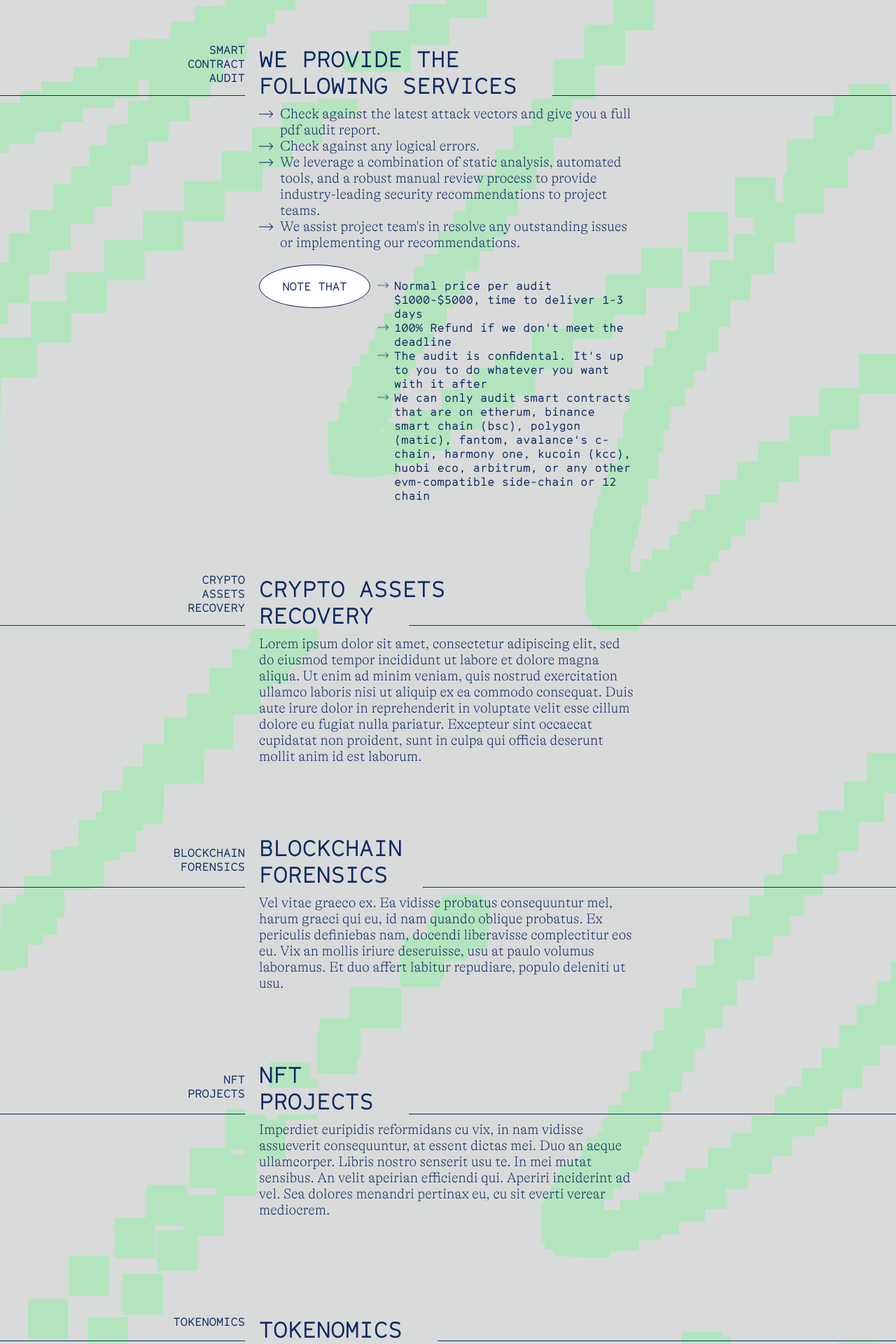
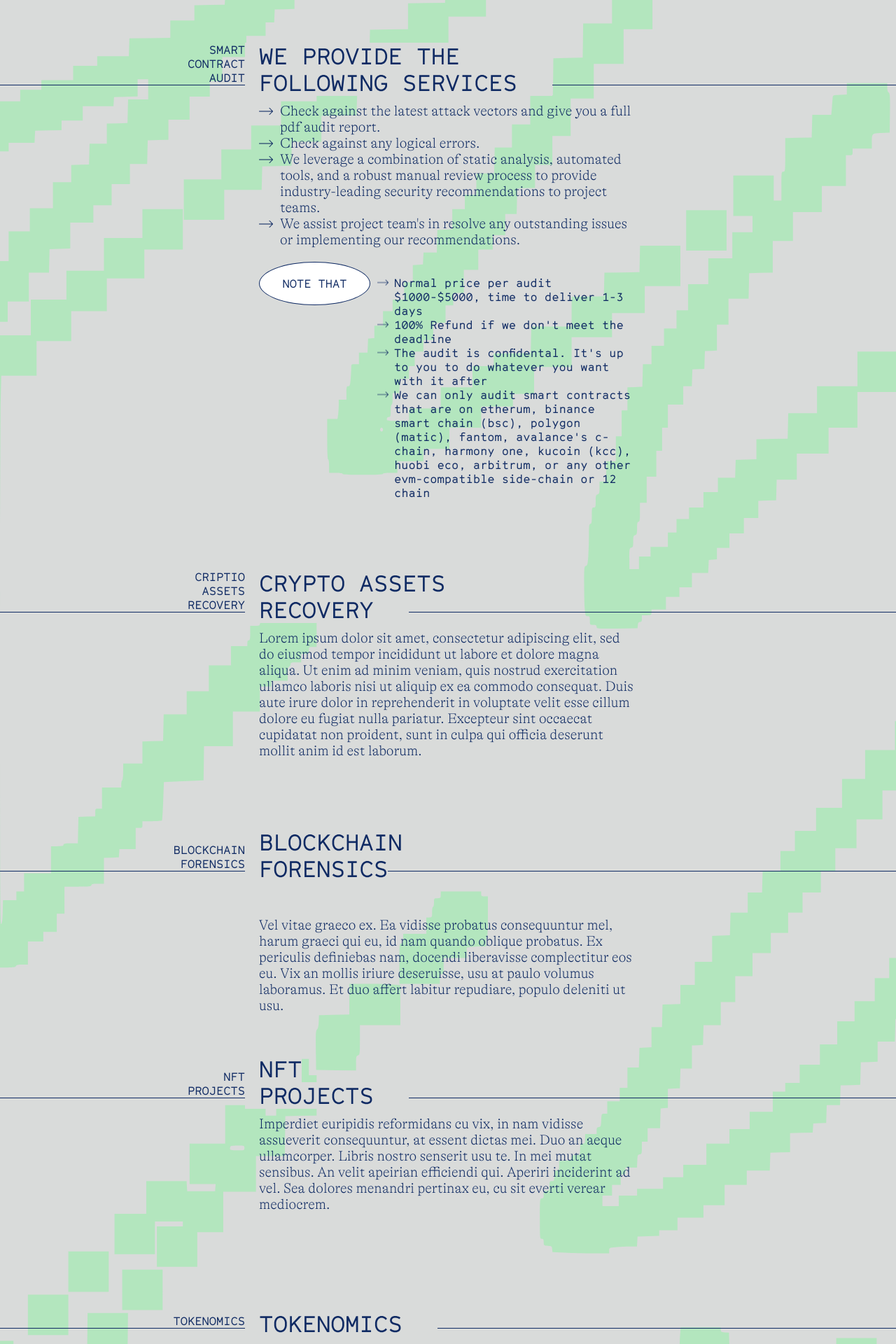
Before and after one commit to unjica/to.wtf, a Vue app: page / in a window 1280 px wide. Shown: the part 680-2600 px from the top of the page at 70% size. Built offline with nearby package versions, Linux system fonts and the light colour scheme.

Commit message:
subtitle fixed

```diff
--- a/src/components/sections/AboutUs.vue
+++ b/src/components/sections/AboutUs.vue
@@ -4,20 +4,32 @@
       <span style="margin: 0 20px">ABOUT US</span>
       <div class=hr></div>
     </div>
-    <div class="hr desktop" style="position: absolute; z-index: 0; transform: translateY(160px)"></div>
     <div class="desktop" style="height: 30px"></div>
+    <div style="position: absolute; width: 100%; transform: translateY(100px)">
+      <div class="container">
+        <h4 style="width: 110px !important; direction: rtl">ABOUT US</h4>
+      </div>
+      <div class="hr desktop" style="z-index: 0;"></div>
+    </div>
     <div class="container" style="padding-top: 20px; margin: 0 auto">
       <div style="position: relative;">
         <div style="display: flex; align-items: flex-end;">
-          <span class="desktop" style="margin: 0 0 20px 0; width: 110px; direction: rtl">ABOUT US</span>
           <h1 class="mobile" style="padding: 20px">BLOCKCHAIN ANS SMART CONTRACTS SOFTWARE DEVELOPMENT</h1>
-          <div class="desktop">
+          <div class="desktop" style="margin-left: 110px; ">
             <h1 style="padding-left: 20px;">BLOCKCHAIN ANS SMART</h1>
             <h1 style="padding-left: 20px;">CONTRACTS SOFTWARE</h1>
             <h1 style="padding: 0 50px 0 20px; position: relative; width: fit-content; background-color: #d9dbda; z-index: 1">DEVELOPMENT</h1>
           </div>
         </div>
       </div>
+    </div>
+    <!-- <div style="position: absolute; right: 0; left: 0">
+      <div class="container">
+        <h4 style="width: 110px !important; direction: rtl">ABOUT US</h4>
+      </div>
+      <div class="hr desktop" style="z-index: 0;"></div>
+    </div> -->
+    <div class="container">
       <p class="alpina desktop" style="font-size: 20px; margin: 10px 0 10px 130px; max-width: 540px">
         We utilize our expertise and passion to build blockchain based solutions to empower businesses and inventive entrepreneurs to automate operations, integrate and upgrade novel and legacy systems, or build from conception to delivery that drive  measurable results.
       </p>
--- a/src/components/sections/BlockchainForensics.vue
+++ b/src/components/sections/BlockchainForensics.vue
@@ -4,21 +4,26 @@
       <span style="margin: 0 20px">BLOCKCHAIN FORENSICS</span>
       <div class=hr></div>
     </div>
-    <div class="hr desktop" style="position: absolute; z-index: 0; transform: translateY(125px)"></div>
     <div class="desktop" style="height: 30px"></div>
+    <div style="position: absolute; width: 100%; transform: translateY(40px)">
+      <div class="container">
+        <h4 style="width: 110px !important; direction: rtl">BLOCKCHAIN FORENSICS</h4>
+      </div>
+      <div class="hr desktop" style="z-index: 0;"></div>
+    </div>
     <div class="container" style="padding-top: 20px; margin: 0 auto 50px">
       <div style="position: relative">
         <div style="display: flex; align-items: flex-end;">
-          <span class="desktop" style="margin: 0 0 20px 0; width: 110px; direction: rtl">
-            <div>BLOCKCHAIN</div>
-            <div>FORENSICS</div>
-          </span>
           <h1 class="mobile" style="padding: 0 20px">BLOCKCHAIN FORENSICS</h1>
-          <div class="desktop">
-            <h1 style="padding-left: 20px;">BLOCKCHAIN</h1>
-            <h1 style="padding: 0 50px 0 20px; position: relative; width: fit-content; background-color: #d9dbda; z-index: 1">FORENSICS</h1>
+          <div class="desktop" style="margin-left: 110px">
+            <h1 style="padding: 0 0 0 20px; position: relative; width: fit-content; background-color: #d9dbda; z-index: 1">BLOCKCHAIN</h1>
+            <h1 style="padding: 0 0 0 20px; position: relative; width: fit-content; background-color: #d9dbda; z-index: 1">FORENSICS</h1>
           </div>
         </div>
+      </div>
+    </div>
+    <div class="container">
+      <div>
         <p class="alpina desktop" style="font-size: 20px; margin: 10px 0 10px 130px; max-width: 540px">
           Vel vitae graeco ex. Ea vidisse probatus consequuntur mel, harum graeci qui eu, id nam quando oblique probatus. Ex periculis definiebas nam, docendi liberavisse complectitur eos eu. Vix an mollis iriure deseruisse, usu at paulo volumus laboramus. Et duo affert labitur repudiare, populo deleniti ut usu.
         </p>
--- a/src/components/sections/CryptoAssetsRecovery.vue
+++ b/src/components/sections/CryptoAssetsRecovery.vue
@@ -4,19 +4,19 @@
       <span style="margin: 0 20px">CRYPTO ASSETS RECOVERY</span>
       <div class=hr></div>
     </div>
-    <div class="hr desktop" style="position: absolute; z-index: 0; transform: translateY(125px)"></div>
     <div class="desktop" style="height: 30px"></div>
+    <div style="position: absolute; width: 100%; transform: translateY(20px)">
+      <div class="container">
+        <h4 style="width: 110px !important; direction: rtl">CRIPTIO ASSETS RECOVERY</h4>
+      </div>
+      <div class="hr desktop" style="z-index: 0;"></div>
+    </div>
     <div class="container" style="padding-top: 20px; margin: 0 auto 50px">
       <div style="position: relative">
         <div style="display: flex; align-items: flex-end;">
-          <span class="desktop" style="margin: 0 0 20px 0; width: 110px; direction: rtl">
-            <div>CRYPTO</div>
-            <div>ASSETS</div>
-            <div>RECOVERY</div>
-          </span>
           <h1 class="mobile" style="padding: 0 20px">CRYPTO ASSETS RECOVERY</h1>
-          <div class="desktop">
-            <h1 style="padding-left: 20px;">CRYPTO ASSETS</h1>
+          <div class="desktop" style="margin-left: 110px">
+            <h1 style="padding: 0 0 0 20px; position: relative; width: fit-content; background-color: #d9dbda; z-index: 1">CRYPTO ASSETS</h1>
             <h1 style="padding: 0 50px 0 20px; position: relative; width: fit-content; background-color: #d9dbda; z-index: 1">RECOVERY</h1>
           </div>
         </div>
--- a/src/components/sections/Dao.vue
+++ b/src/components/sections/Dao.vue
@@ -4,16 +4,18 @@
       <span style="margin: 0 20px">DAO</span>
       <div class=hr></div>
     </div>
-    <div class="hr desktop" style="position: absolute; z-index: 0; transform: translateY(125px)"></div>
     <div class="desktop" style="height: 30px"></div>
+    <div style="position: absolute; width: 100%; transform: translateY(65px)">
+      <div class="container">
+        <h4 style="width: 110px !important; direction: rtl">DAO</h4>
+      </div>
+      <div class="hr desktop" style="z-index: 0;"></div>
+    </div>
     <div class="container" style="padding-top: 20px; margin: 0 auto 50px">
       <div style="position: relative">
         <div style="display: flex; align-items: flex-end;">
-          <span class="desktop" style="margin: 0 0 20px 0; width: 110px; direction: rtl">
-            <div>DAO</div>
-          </span>
           <h1 class="mobile" style="padding: 0 20px">DAO</h1>
-          <div class="desktop">
+          <div class="desktop" style="margin-left: 110px">
             <h1 style="margin-top: 40px; padding: 0 50px 0 20px; position: relative; width: fit-content; background-color: #d9dbda; z-index: 1">DAO</h1>
           </div>
         </div>
--- a/src/components/sections/NftProjects.vue
+++ b/src/components/sections/NftProjects.vue
@@ -4,18 +4,19 @@
       <span style="margin: 0 20px">NFT PROJECTS</span>
       <div class=hr></div>
     </div>
-    <div class="hr desktop" style="position: absolute; z-index: 0; transform: translateY(125px)"></div>
     <div class="desktop" style="height: 30px"></div>
+    <div style="position: absolute; width: 100%; transform: translateY(40px)">
+      <div class="container">
+        <h4 style="width: 110px !important; direction: rtl">NFT PROJECTS</h4>
+      </div>
+      <div class="hr desktop" style="z-index: 0;"></div>
+    </div>
     <div class="container" style="padding-top: 20px; margin: 0 auto 50px">
       <div style="position: relative">
         <div style="display: flex; align-items: flex-end;">
-          <span class="desktop" style="margin: 0 0 20px 0; width: 110px; direction: rtl">
-            <div>NFT</div>
-            <div>PROJECTS</div>
-          </span>
           <h1 class="mobile" style="padding: 0 20px">NFT PROJECTS</h1>
-          <div class="desktop">
-            <h1 style="padding-left: 20px;">NFT</h1>
+          <div class="desktop" style="margin-left: 110px">
+            <h1 style="padding: 0 0 0 20px; position: relative; width: fit-content; background-color: #d9dbda; z-index: 1">NFT</h1>
             <h1 style="padding: 0 50px 0 20px; position: relative; width: fit-content; background-color: #d9dbda; z-index: 1">PROJECTS</h1>
           </div>
         </div>
--- a/src/components/sections/SmartContractAudit.vue
+++ b/src/components/sections/SmartContractAudit.vue
@@ -4,19 +4,19 @@
       <span style="margin: 0 20px">SMART CONTRACT AUDIT</span>
       <div class=hr></div>
     </div>
-    <div class="hr desktop" style="position: absolute; z-index: 0; transform: translateY(125px)"></div>
     <div class="desktop" style="height: 30px"></div>
+    <div style="position: absolute; width: 100%; transform: translateY(20px)">
+      <div class="container">
+        <h4 style="width: 110px !important; direction: rtl">SMART CONTRACT AUDIT</h4>
+      </div>
+      <div class="hr desktop" style="z-index: 0;"></div>
+    </div>
     <div class="container" style="padding-top: 20px; margin: 0 auto 50px">
       <div style="position: relative">
         <div style="display: flex; align-items: flex-end;">
-          <span class="desktop" style="margin: 0 0 20px 0; width: 110px; direction: rtl">
-            <div>SMART</div>
-            <div>CONTRACT</div>
-            <div>AUDIT</div>
-          </span>
           <h1 class="mobile" style="padding: 0 20px">WE PROVIDE THE FOLLOWING SERVICES</h1>
-          <div class="desktop">
-            <h1 style="padding-left: 20px;">WE PROVIDE THE</h1>
+          <div class="desktop" style="margin-left: 110px">
+            <h1 style="padding: 0 0 0 20px; position: relative; width: fit-content; background-color: #d9dbda; z-index: 1">WE PROVIDE THE</h1>
             <h1 style="padding: 0 50px 0 20px; position: relative; width: fit-content; background-color: #d9dbda; z-index: 1">FOLLOWING SERVICES</h1>
           </div>
         </div>
--- a/src/components/sections/Tokenomics.vue
+++ b/src/components/sections/Tokenomics.vue
@@ -4,16 +4,18 @@
       <span style="margin: 0 20px">TOKENOMICS</span>
       <div class=hr></div>
     </div>
-    <div class="hr desktop" style="position: absolute; z-index: 0; transform: translateY(125px)"></div>
     <div class="desktop" style="height: 30px"></div>
+    <div style="position: absolute; width: 100%; transform: translateY(65px)">
+      <div class="container">
+        <h4 style="width: 110px !important; direction: rtl">TOKENOMICS</h4>
+      </div>
+      <div class="hr desktop" style="z-index: 0;"></div>
+    </div>
     <div class="container" style="padding-top: 20px; margin: 0 auto 50px">
       <div style="position: relative">
         <div style="display: flex; align-items: flex-end;">
-          <span class="desktop" style="margin: 0 0 20px 0; width: 110px; direction: rtl">
-            <div>TOKENOMICS</div>
-          </span>
           <h1 class="mobile" style="padding: 0 20px">TOKENOMICS</h1>
-          <div class="desktop">
+          <div class="desktop" style="margin-left: 110px">
             <h1 style="margin-top: 40px; padding: 0 50px 0 20px; position: relative; width: fit-content; background-color: #d9dbda; z-index: 1">TOKENOMICS</h1>
           </div>
         </div>
```
